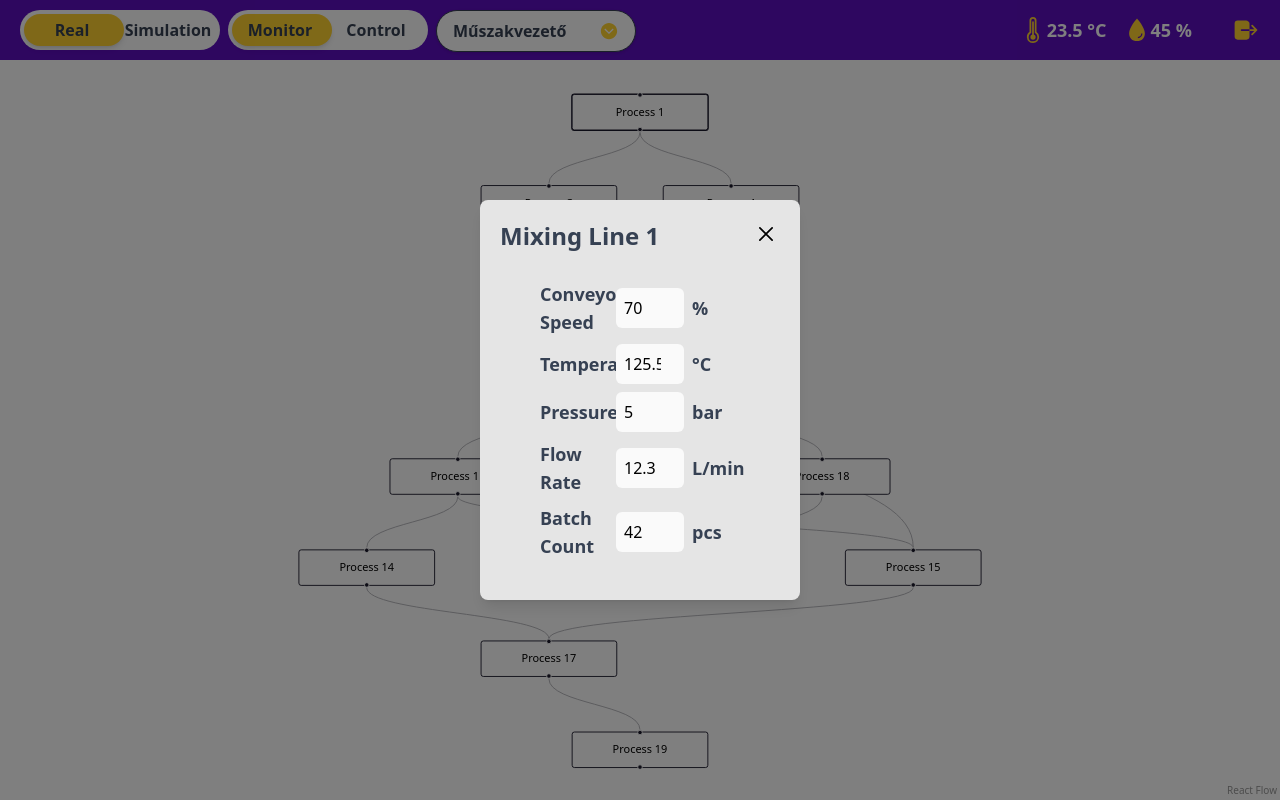
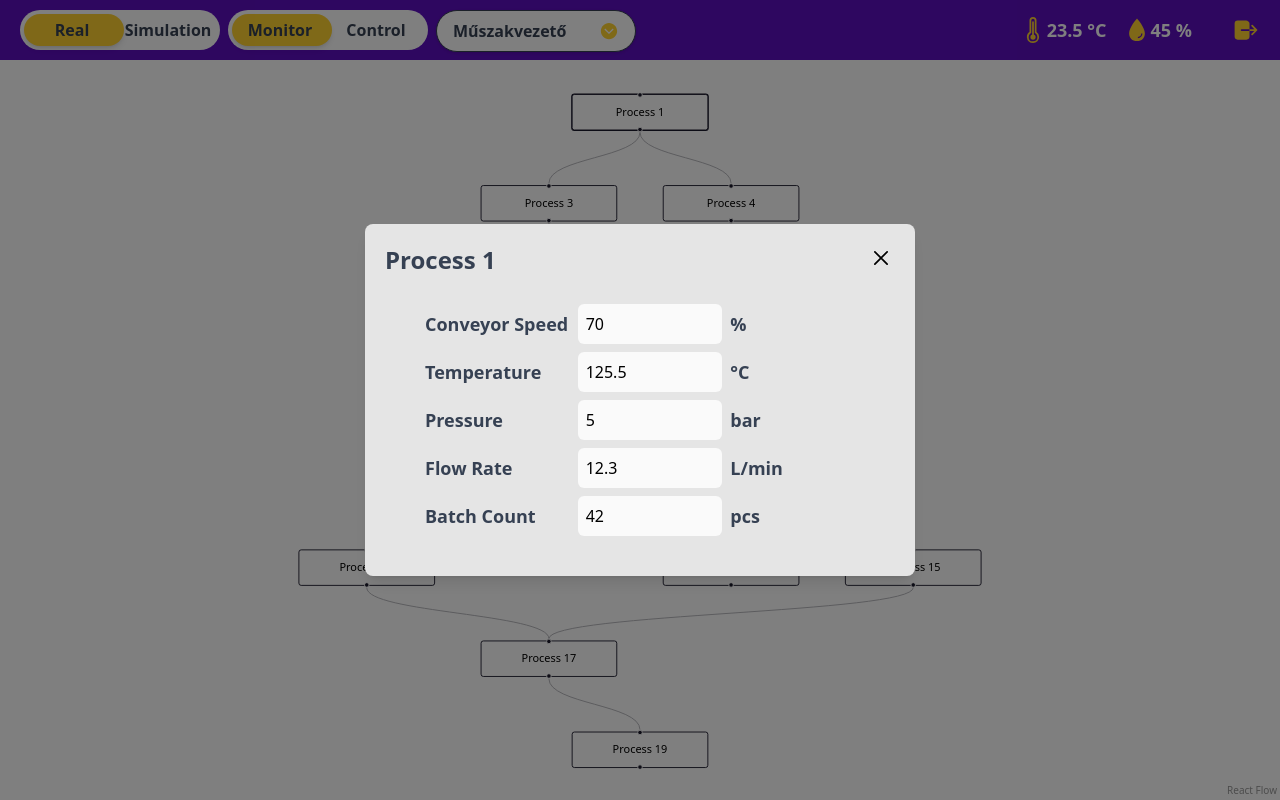
Before and after one commit to Department-of-System-Engineering/digital_twin_dashboard, a React (Vite) app: page / in a window 1280 px wide. Both pictures are taken after a click on the element "Process 1". Built offline with nearby package versions, Linux system fonts and the light colour scheme.

Commit message:
dev(api): Updates process modal for new api

```diff
--- a/src/Components/Graph.tsx
+++ b/src/Components/Graph.tsx
@@ -1,4 +1,4 @@
-import type { GraphNode } from '../types';
+import type { GraphNode, ProcessNodeData } from '../types';
 import { useContext, useEffect, useState } from 'react';
 import { ReactFlow, type Edge, type Node } from '@xyflow/react';
 import '@xyflow/react/dist/style.css';
@@ -7,7 +7,7 @@ import ProcessModal from './ProcessModal';
 import Api from '../context/api-context';
 
 const Graph = () => {
-    const [nodes, setNodes] = useState<Node[]>([]);
+    const [nodes, setNodes] = useState<Node<ProcessNodeData>[]>([]);
     const [edges, setEdges] = useState<Edge[]>([]);
     const [selectedProcessID, setSelectedProcessID] = useState<string | null>(null);
     const { getGraph } = useContext(Api);
@@ -19,7 +19,7 @@ const Graph = () => {
 
         let sourceToCheck = [start];
         let hasTargets = true;
-        const nodes: Node[] = [];
+        const nodes: Node<ProcessNodeData>[] = [];
         const levels = [];
 
         levels.push([start]);
@@ -63,6 +63,11 @@ const Graph = () => {
         );
     };
 
+    const getProcessNameById = (id: string) => {
+        const process = nodes.find((item) => item.id === id);
+        return process!.data.label;
+    };
+
     useEffect(() => {
         getGraph().then((data) => {
             if (data) {
@@ -93,6 +98,7 @@ const Graph = () => {
             {selectedProcessID && (
                 <ProcessModal
                     processID={selectedProcessID}
+                    name={getProcessNameById(selectedProcessID)}
                     onClose={() => {
                         resetNodeSelection();
                         setSelectedProcessID(null);
--- a/src/Components/ProcessModal.tsx
+++ b/src/Components/ProcessModal.tsx
@@ -1,33 +1,31 @@
-import type { NumberType } from '../types';
+import type { Asset, NumberType } from '../types';
 
-import { useState } from 'react';
+import { useContext, useEffect, useState } from 'react';
 import { createPortal } from 'react-dom';
 import { IoCloseOutline } from 'react-icons/io5';
 
 import NumberInput from './inputs/NumberInput';
+import Api from '../context/api-context';
 
 type ProcessModalProps = {
     processID: string;
+    name: string;
     onClose: () => void;
 };
 
-const DUMMY_PROCESS = {
-    name: 'Mixing Line 1',
-    data: [
-        { asset_id: 1, name: 'Conveyor Speed', unit: '%', value: 70, type: 'percent' },
-        { asset_id: 2, name: 'Temperature', unit: '°C', value: 125.5, type: 'float', min: -120 },
-        { asset_id: 3, name: 'Pressure', unit: 'bar', value: 5, type: 'int' },
-        { asset_id: 4, name: 'Flow Rate', unit: 'L/min', value: 12.3, type: 'float' },
-        { asset_id: 5, name: 'Batch Count', unit: 'pcs', value: 42, type: 'int' },
-    ],
-};
+const ProcessModal = ({ processID, name, onClose }: ProcessModalProps) => {
+    const [data, setData] = useState<Asset[]>();
+    const { getProcess } = useContext(Api);
 
-const ProcessModal = ({ processID, onClose }: ProcessModalProps) => {
-    const [data, setData] = useState(DUMMY_PROCESS.data);
+    useEffect(() => {
+        getProcess(processID).then((data) => data && setData(data));
+        // eslint-disable-next-line react-hooks/exhaustive-deps
+    }, []);
 
-    const onDataValueChange = (asset_id: number, value: number) => {
-        setData((prev) =>
-            prev.map((item) => (item.asset_id === asset_id ? { ...item, value: value } : item)),
+    const onDataValueChange = (id: number, value: number) => {
+        setData(
+            (prev) =>
+                prev && prev.map((item) => (item.id === id ? { ...item, value: value } : item)),
         );
     };
 
@@ -43,7 +41,7 @@ const ProcessModal = ({ processID, onClose }: ProcessModalProps) => {
                             onClick={onClose}
                         >
                             <div
-                                className="relative w-1/4 max-h-[80vh] overflow-y-auto bg-neutral-200 rounded-lg shadow-lg p-10 scrollbar-track-rounded"
+                                className="relative min-w-[550px] w-1/4 max-h-[80vh] overflow-y-auto bg-neutral-200 rounded-lg shadow-lg p-10 scrollbar-track-rounded"
                                 onClick={(e) => e.stopPropagation()}
                             >
                                 <button className="absolute top-5 right-5" onClick={onClose}>
@@ -51,14 +49,15 @@ const ProcessModal = ({ processID, onClose }: ProcessModalProps) => {
                                 </button>
 
                                 <span className="absolute top-5 left-5 text-gray-700 font-bold text-2xl">
-                                    {DUMMY_PROCESS.name}
+                                    {name}
                                 </span>
                                 <div className="h-full flex items-start justify-center flex-col pl-5 pt-10">
                                     <div className="flex flex-col gap-2">
-                                        {data.map((item) => (
+                                        {data &&
+                                            data.map((item) => (
                                                 <div
                                                     className="grid grid-cols-3 items-center gap-2"
-                                                key={item.asset_id}
+                                                    key={item.id}
                                                 >
                                                     <p className="text-gray-700 font-semibold text-lg">
                                                         {item.name}
@@ -68,7 +67,7 @@ const ProcessModal = ({ processID, onClose }: ProcessModalProps) => {
                                                         value={item.value}
                                                         min={item.min}
                                                         onValueChange={(value) =>
-                                                        onDataValueChange(item.asset_id, value)
+                                                            onDataValueChange(item.id, value)
                                                         }
                                                     />
                                                     <p className="text-gray-700 font-semibold text-lg">
--- a/src/types.ts
+++ b/src/types.ts
@@ -28,3 +28,7 @@ export type Asset = {
     type: NumberType;
     min?: number;
 };
+
+export type ProcessNodeData = {
+    label: string;
+};
```
Lines whose indentation alone changed are shown as unchanged.
